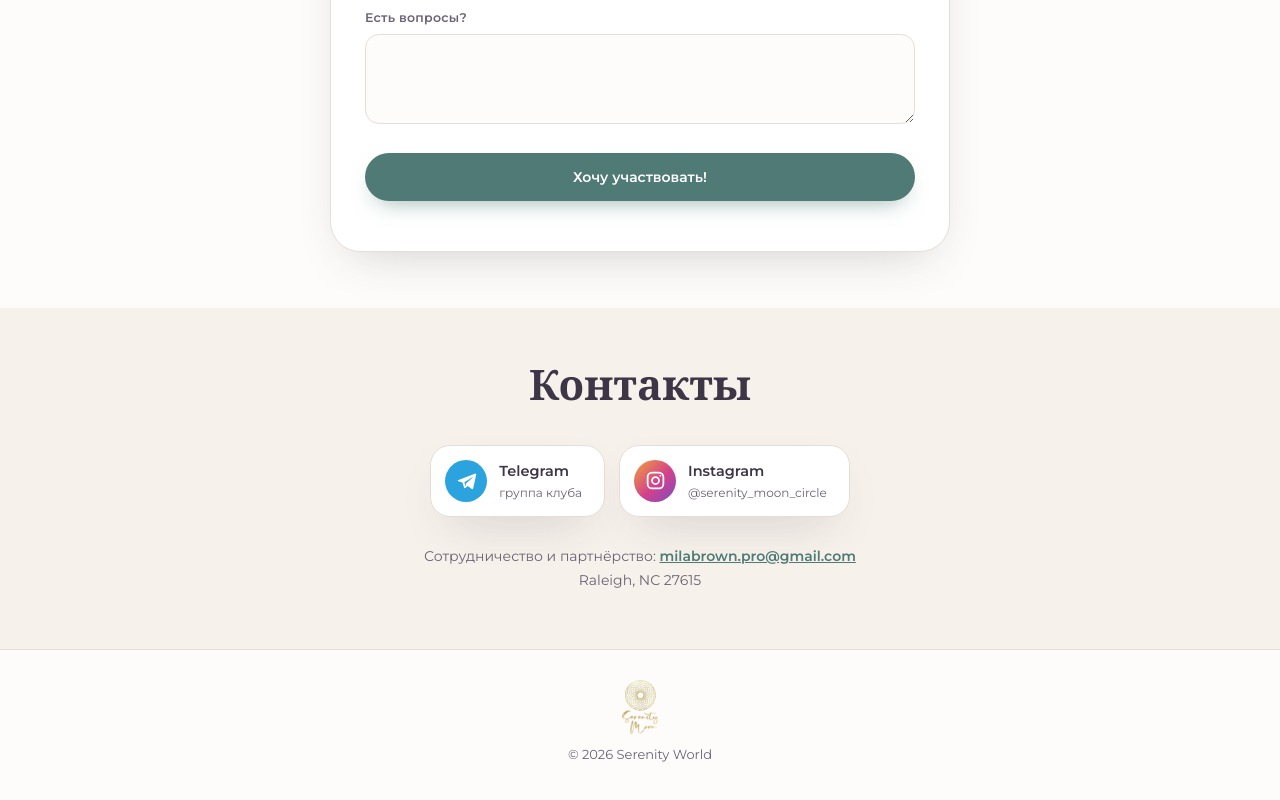
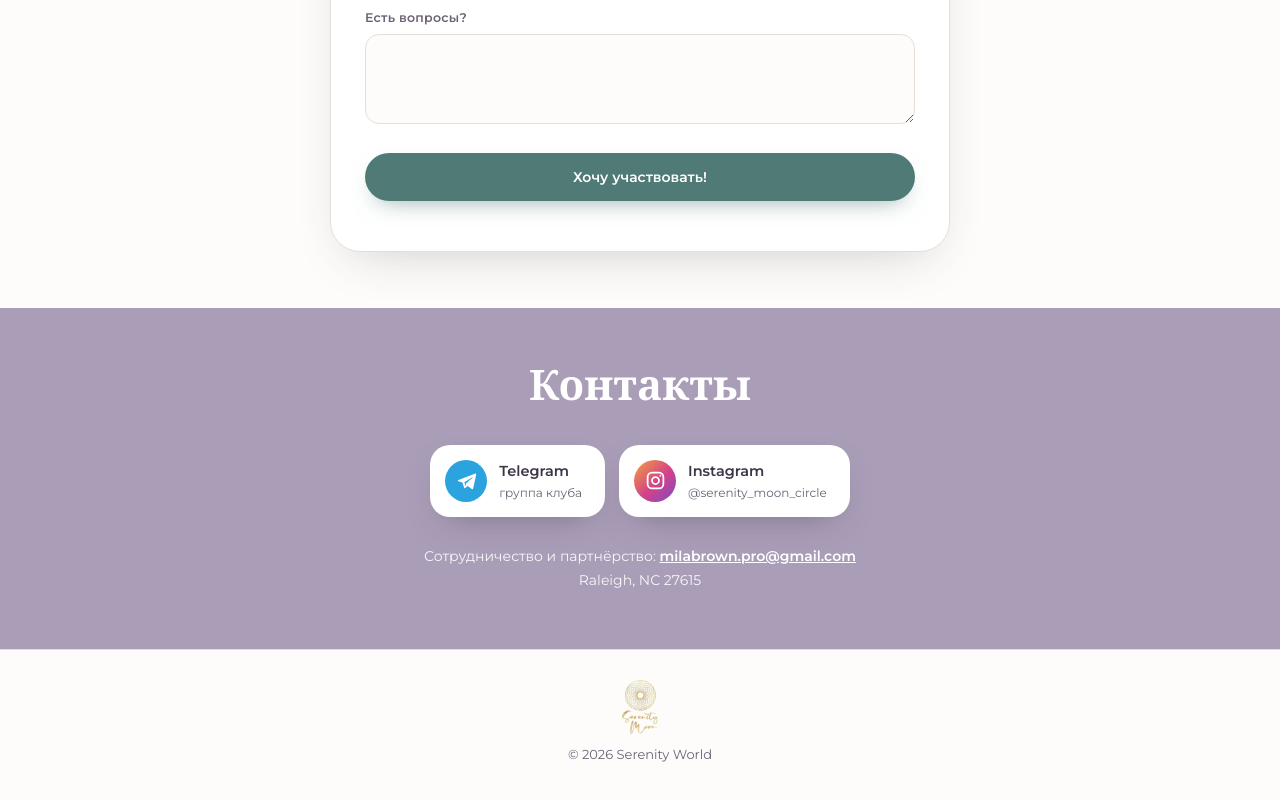
Before and after one commit to Serenitycode777/serenitychallenge21, a plain HTML site: page club/index.html in a window 1280 px wide. Shown: the part 4093-4893 px from the top of the page. Drawn offline with nearby package versions, Linux system fonts and the light colour scheme.

Commit message:
Club page: Контакты section on brand lavender background

```diff
--- a/club/index.html
+++ b/club/index.html
@@ -156,6 +156,11 @@ section{padding:56px 0}
 .c-extra{text-align:center;margin-top:28px;color:var(--ink-soft);font-size:14px;line-height:1.7}
 .c-extra a{color:var(--sage-deep);font-weight:600}
 
+#contacts{background:var(--lav)}
+#contacts .sec-head h2{color:#fff}
+#contacts .c-btn{border-color:rgba(255,255,255,.6);box-shadow:0 14px 34px -18px rgba(61,54,70,.5)}
+#contacts .c-extra{color:rgba(255,255,255,.92)}
+#contacts .c-extra a{color:#fff}
 footer{border-top:1px solid var(--line);padding:30px 0 40px;text-align:center;color:var(--ink-soft);font-size:13px}
 footer img{height:54px;width:auto;margin:0 auto 10px}
 footer a{color:var(--sage-deep);text-decoration:none;font-weight:600}
```
